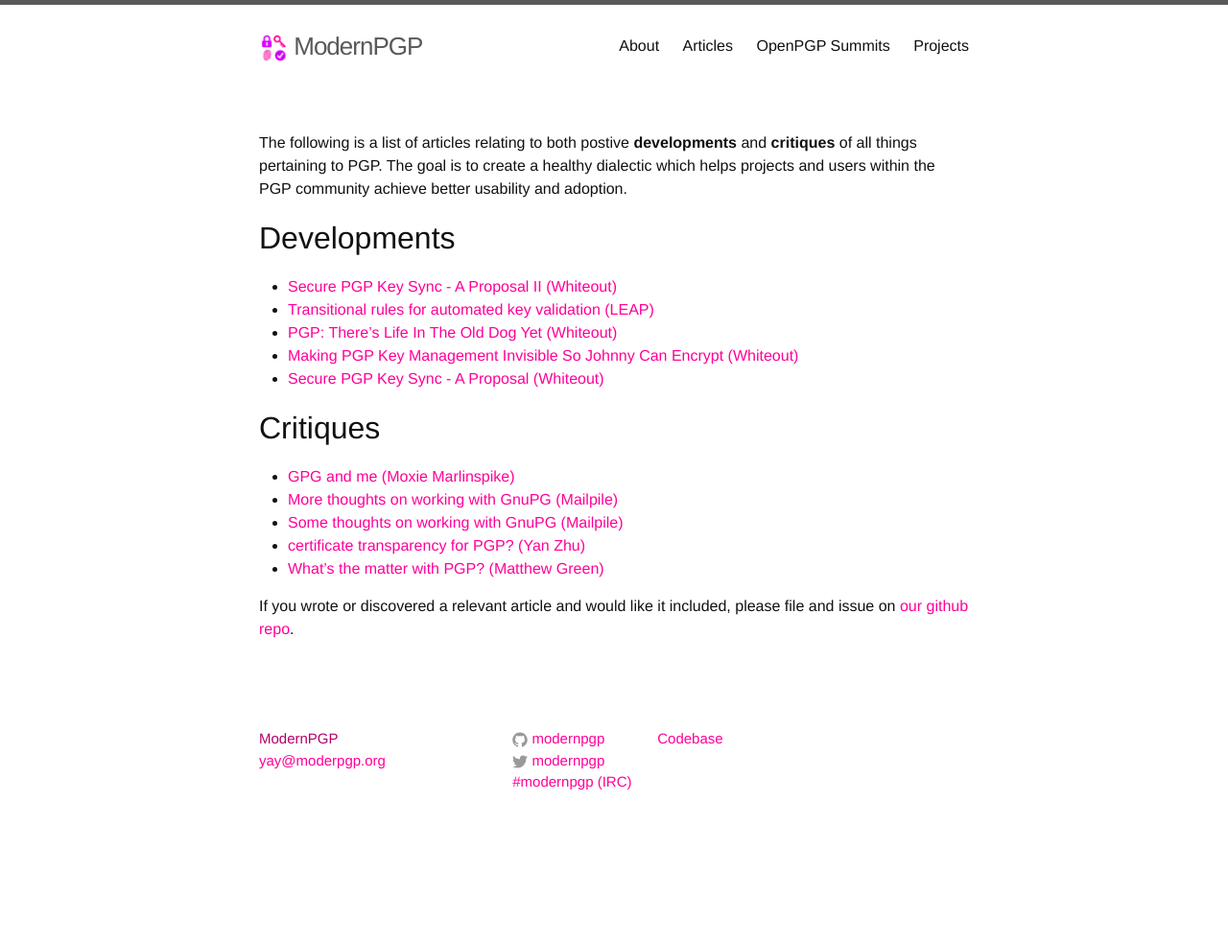
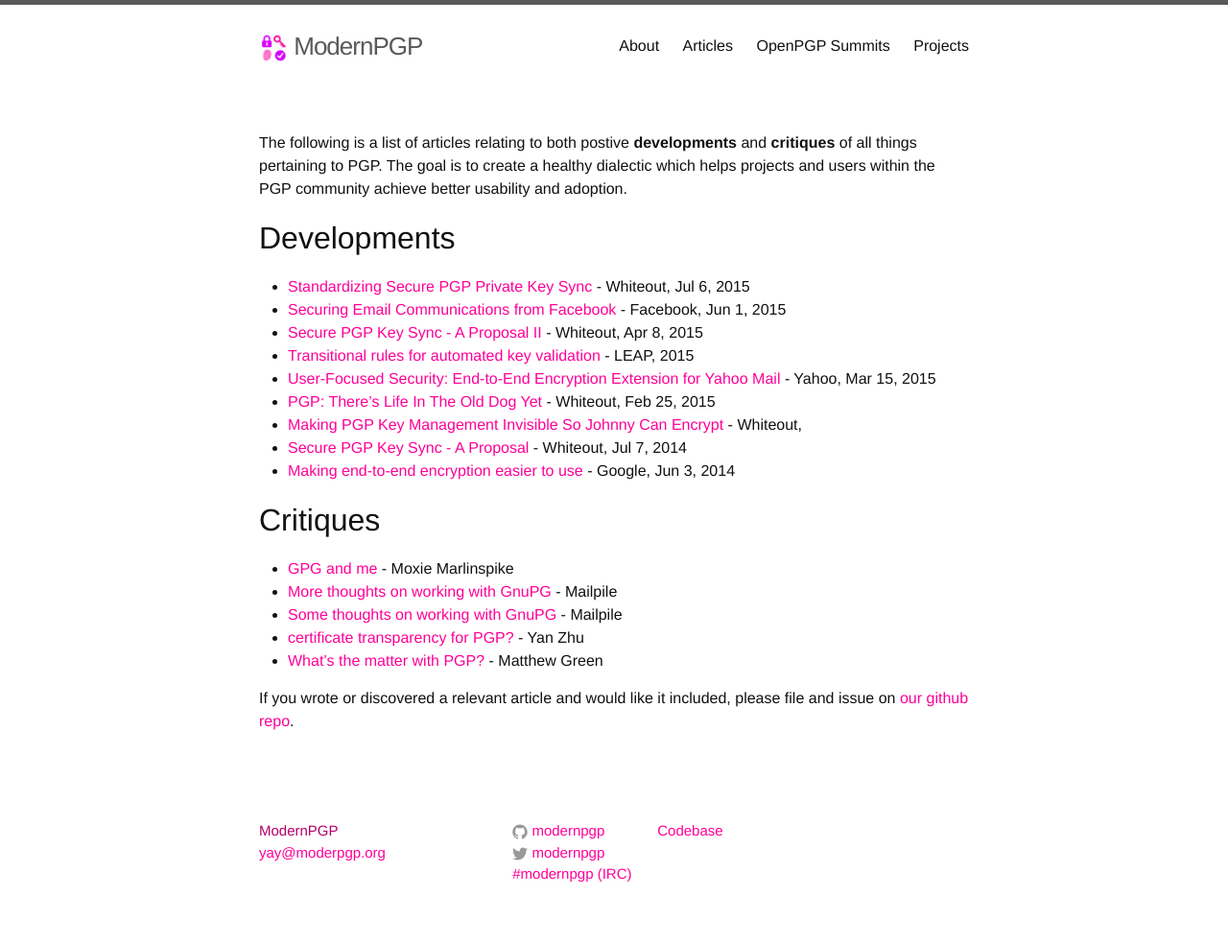
Before and after one commit to ModernPGP/modernpgp.github.io, a Jekyll site: the page built from articles.md, in a window 1280 px wide. Shown: the whole page at 96% size. Built offline with Jekyll 4.4.1, drawn with Linux system fonts in a browser that asks for light colours; before the commit the page ends 900 px from its top, so only the background shows below that.

Commit message:
updated articles page

```diff
--- a/articles.md
+++ b/articles.md
@@ -9,20 +9,23 @@
 
 ## Developments
 
-- [Secure PGP Key Sync - A Proposal II (Whiteout)](https://blog.whiteout.io/2015/04/08/secure-pgp-key-sync-a-proposal-contd/)
-- [Transitional rules for automated key validation (LEAP)](https://leap.se/en/docs/design/transitional-key-validation)
-- [PGP: There’s Life In The Old Dog Yet (Whiteout)](https://blog.whiteout.io/2015/02/25/pgp-theres-life-in-the-old-dog-yet/)
-- [Making PGP Key Management Invisible So Johnny Can Encrypt (Whiteout)](https://blog.whiteout.io/2015/02/06/making-pgp-key-management-invisible-so-johnny-can-encrypt/)
-- [Secure PGP Key Sync - A Proposal (Whiteout)](https://blog.whiteout.io/2014/07/07/secure-pgp-key-sync-a-proposal/)
-
+- [Standardizing Secure PGP Private Key Sync](https://blog.whiteout.io/2015/07/06/standardizing-secure-pgp-private-key-sync/) - Whiteout, Jul 6, 2015
+- [Securing Email Communications from Facebook](https://facebook.com/notes/protect-the-graph/securing-email-communications-from-facebook/1611941762379302) - Facebook, Jun 1, 2015
+- [Secure PGP Key Sync - A Proposal II](https://blog.whiteout.io/2015/04/08/secure-pgp-key-sync-a-proposal-contd/) - Whiteout, Apr 8, 2015
+- [Transitional rules for automated key validation](https://leap.se/en/docs/design/transitional-key-validation) - LEAP, 2015
+- [User-Focused Security: End-to-End Encryption Extension for Yahoo Mail](http://yahoo.tumblr.com/post/113708033335/user-focused-security-end-to-end-encryption) - Yahoo, Mar 15, 2015
+- [PGP: There’s Life In The Old Dog Yet](https://blog.whiteout.io/2015/02/25/pgp-theres-life-in-the-old-dog-yet/) - Whiteout, Feb 25, 2015
+- [Making PGP Key Management Invisible So Johnny Can Encrypt](https://blog.whiteout.io/2015/02/06/making-pgp-key-management-invisible-so-johnny-can-encrypt/) - Whiteout,
+- [Secure PGP Key Sync - A Proposal](https://blog.whiteout.io/2014/07/07/secure-pgp-key-sync-a-proposal/) - Whiteout, Jul 7, 2014
+- [Making end-to-end encryption easier to use](http://googleonlinesecurity.blogspot.fi/2014/06/making-end-to-end-encryption-easier-to.html) - Google, Jun 3, 2014
 
 ## Critiques
 
-- [GPG and me (Moxie Marlinspike)](http://thoughtcrime.org/blog/gpg-and-me/)
-- [More thoughts on working with GnuPG (Mailpile)](https://www.mailpile.is/blog/2015-02-26_Revisiting_the_GnuPG_discussion.html)
-- [Some thoughts on working with GnuPG (Mailpile)](https://www.mailpile.is/blog/2014-10-07_Some_Thoughts_on_GnuPG.html)
-- [certificate transparency for PGP? (Yan Zhu)](https://zyan.scripts.mit.edu/blog/certificate-transparency-for-pgp/)
-- [What's the matter with PGP? (Matthew Green)](http://blog.cryptographyengineering.com/2014/08/whats-matter-with-pgp.html)
+- [GPG and me](http://thoughtcrime.org/blog/gpg-and-me/) - Moxie Marlinspike
+- [More thoughts on working with GnuPG](https://www.mailpile.is/blog/2015-02-26_Revisiting_the_GnuPG_discussion.html) - Mailpile
+- [Some thoughts on working with GnuPG](https://www.mailpile.is/blog/2014-10-07_Some_Thoughts_on_GnuPG.html) - Mailpile
+- [certificate transparency for PGP?](https://zyan.scripts.mit.edu/blog/certificate-transparency-for-pgp/) - Yan Zhu
+- [What's the matter with PGP?](http://blog.cryptographyengineering.com/2014/08/whats-matter-with-pgp.html) - Matthew Green
 
 
 If you wrote or discovered a relevant article and would like it included, please file and issue on [our github repo](https://github.com/ModernPGP/modernpgp.github.io).
```
